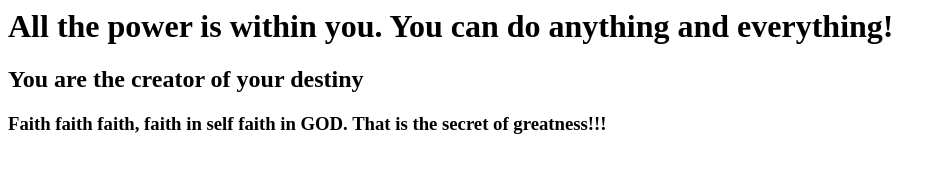
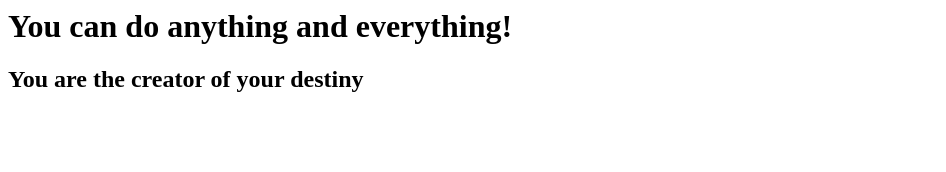
Before and after one commit to rajkhare1/firstgitrepo, a plain HTML site: page index.html in a window 1280 px wide. Shown: the whole page, without its empty margins (0-946 px from the left). Drawn offline with Linux system fonts and the light colour scheme.

Commit message:
Update index.html
Updated quote1

```diff
--- a/index.html
+++ b/index.html
@@ -1,7 +1,6 @@
 <html>
   <body>
-    <h1>All the power is within you. You can do anything and everything!</h1>
+    <h1>You can do anything and everything!</h1>
     <h2>You are the creator of your destiny </h2>
-    <h3>Faith faith faith, faith in self faith in GOD. That is the secret of greatness!!!</h3>
   </body>
 </html>
```
